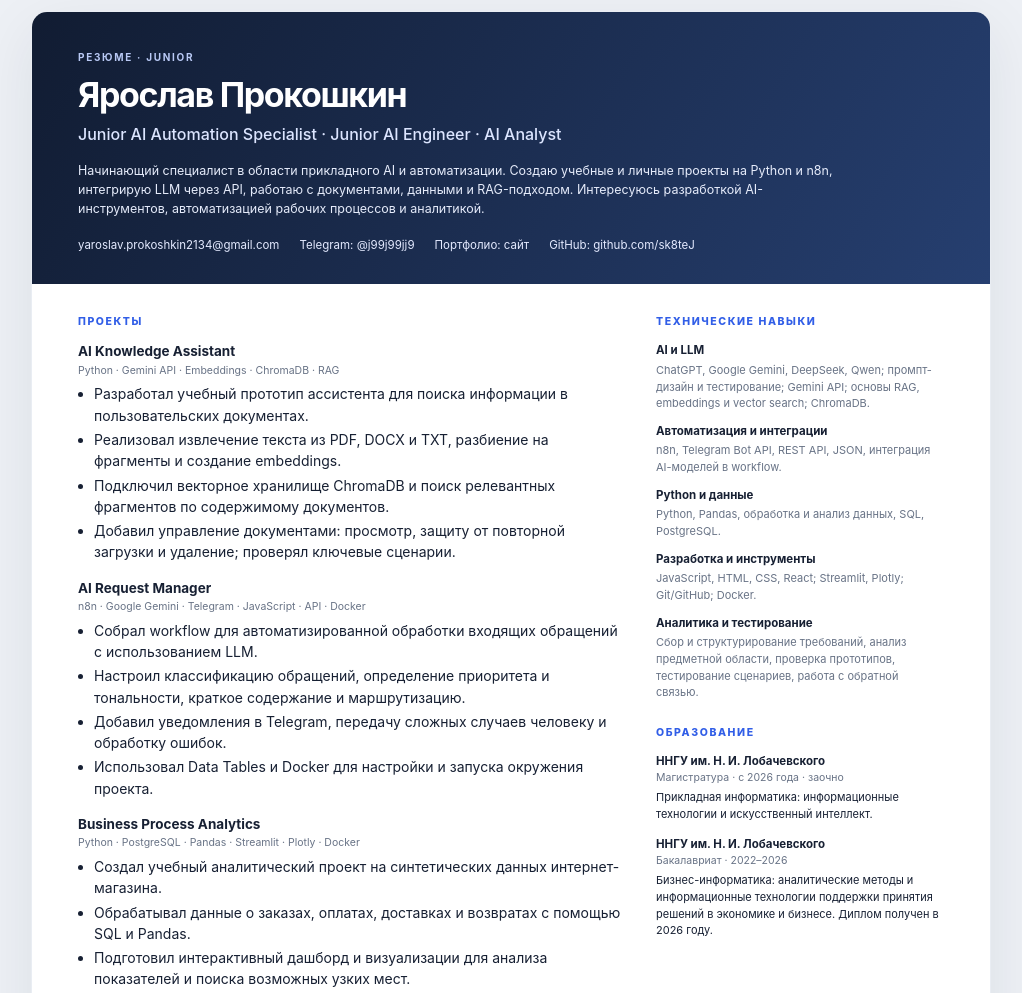
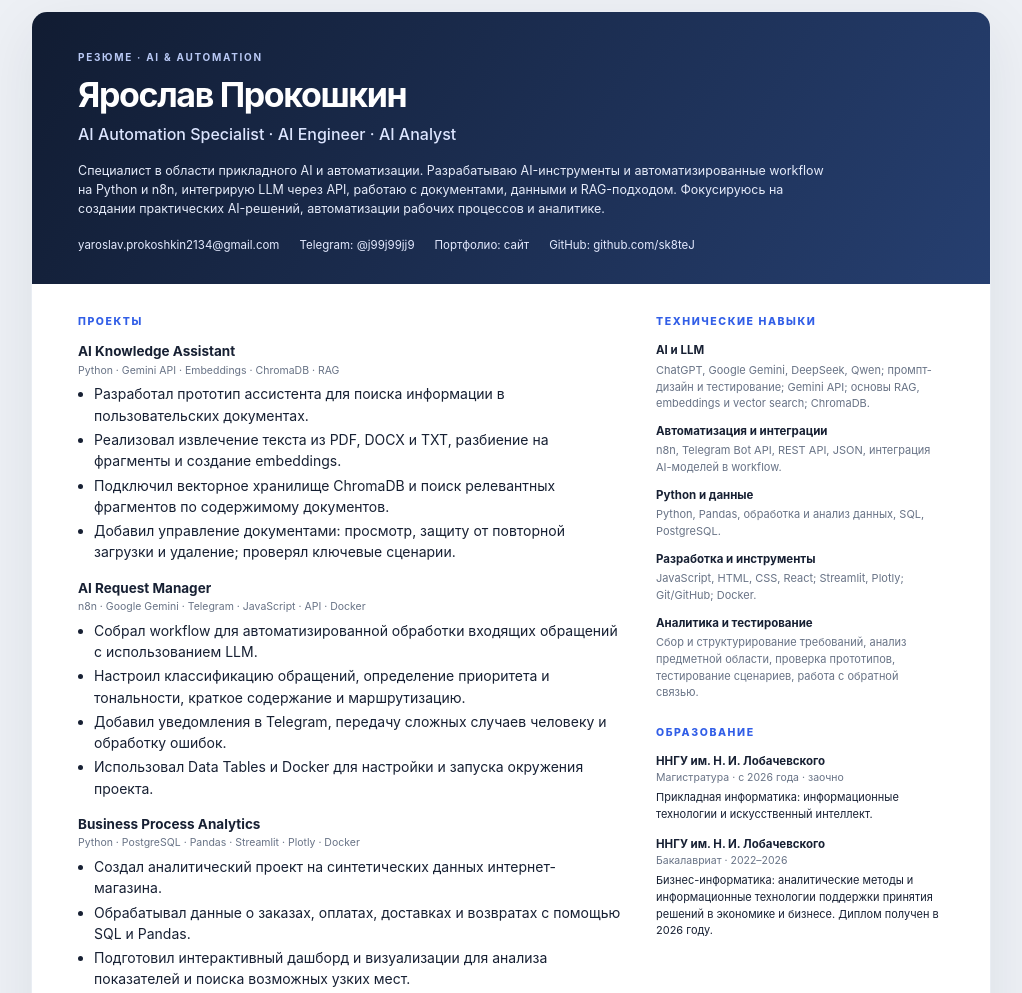
Before and after one commit to sk8teJ/resume, a plain HTML site: page index.html in a window 1280 px wide. Shown: the part 72-1065 px from the top of the page, without its empty margins (129-1151 px from the left). Drawn offline with Linux system fonts and the light colour scheme.

Commit message:
Update resume positioning and remove junior wording

```diff
--- a/index.html
+++ b/index.html
@@ -3,7 +3,7 @@
 <head>
 <meta charset="utf-8">
 <meta name="viewport" content="width=device-width, initial-scale=1">
-<meta name="description" content="Резюме Ярослава Прокошкина — Junior AI Automation Specialist, Junior AI Engineer, AI Analyst">
+<meta name="description" content="Резюме Ярослава Прокошкина — AI Automation Specialist, AI Engineer, AI Analyst">
 <meta name="theme-color" content="#111827">
 <title>Ярослав Прокошкин — резюме</title>
 <style>
@@ -70,10 +70,10 @@ a{color:var(--accent);overflow-wrap:anywhere}
 <div class="toolbar"><button type="button" onclick="window.print()">Скачать PDF</button></div>
 <main class="sheet">
 <header class="header">
-<div class="eyebrow">Резюме · Junior</div>
+<div class="eyebrow">Резюме · AI & Automation</div>
 <h1>Ярослав Прокошкин</h1>
-<div class="role">Junior AI Automation Specialist · Junior AI Engineer · AI Analyst</div>
-<p class="summary">Начинающий специалист в области прикладного AI и автоматизации. Создаю учебные и личные проекты на Python и n8n, интегрирую LLM через API, работаю с документами, данными и RAG-подходом. Интересуюсь разработкой AI-инструментов, автоматизацией рабочих процессов и аналитикой.</p>
+<div class="role">AI Automation Specialist · AI Engineer · AI Analyst</div>
+<p class="summary">Специалист в области прикладного AI и автоматизации. Разрабатываю AI-инструменты и автоматизированные workflow на Python и n8n, интегрирую LLM через API, работаю с документами, данными и RAG-подходом. Фокусируюсь на создании практических AI-решений, автоматизации рабочих процессов и аналитике.</p>
 <div class="contacts">
 <span><a href="mailto:yaroslav.prokoshkin2134@gmail.com">yaroslav.prokoshkin2134@gmail.com</a></span>
 <span>Telegram: <a href="https://t.me/j99j99jj9">@j99j99jj9</a></span>
@@ -88,7 +88,7 @@ a{color:var(--accent);overflow-wrap:anywhere}
 <article class="project">
 <h3>AI Knowledge Assistant</h3><div class="meta">Python · Gemini API · Embeddings · ChromaDB · RAG</div>
 <ul>
-<li>Разработал учебный прототип ассистента для поиска информации в пользовательских документах.</li>
+<li>Разработал прототип ассистента для поиска информации в пользовательских документах.</li>
 <li>Реализовал извлечение текста из PDF, DOCX и TXT, разбиение на фрагменты и создание embeddings.</li>
 <li>Подключил векторное хранилище ChromaDB и поиск релевантных фрагментов по содержимому документов.</li>
 <li>Добавил управление документами: просмотр, защиту от повторной загрузки и удаление; проверял ключевые сценарии.</li>
@@ -106,7 +106,7 @@ a{color:var(--accent);overflow-wrap:anywhere}
 <article class="project">
 <h3>Business Process Analytics</h3><div class="meta">Python · PostgreSQL · Pandas · Streamlit · Plotly · Docker</div>
 <ul>
-<li>Создал учебный аналитический проект на синтетических данных интернет-магазина.</li>
+<li>Создал аналитический проект на синтетических данных интернет-магазина.</li>
 <li>Обрабатывал данные о заказах, оплатах, доставках и возвратах с помощью SQL и Pandas.</li>
 <li>Подготовил интерактивный дашборд и визуализации для анализа показателей и поиска возможных узких мест.</li>
 </ul>
```
